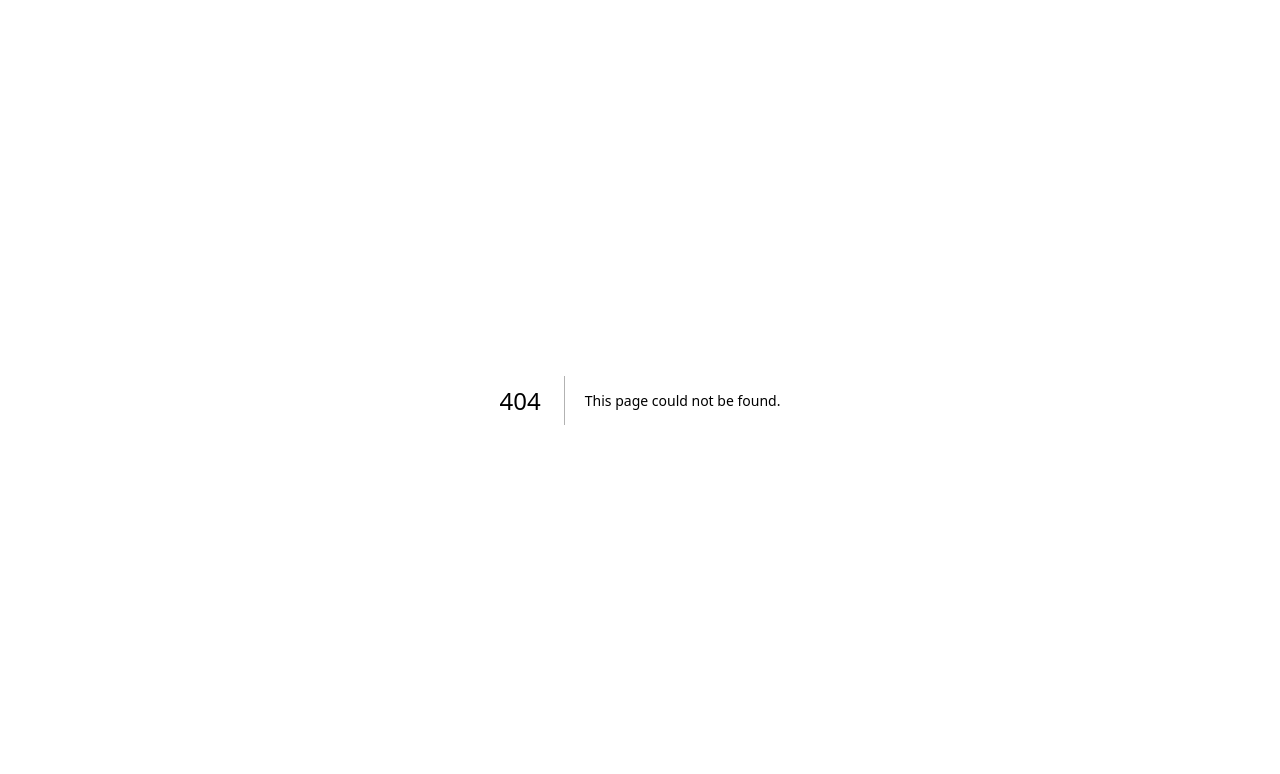
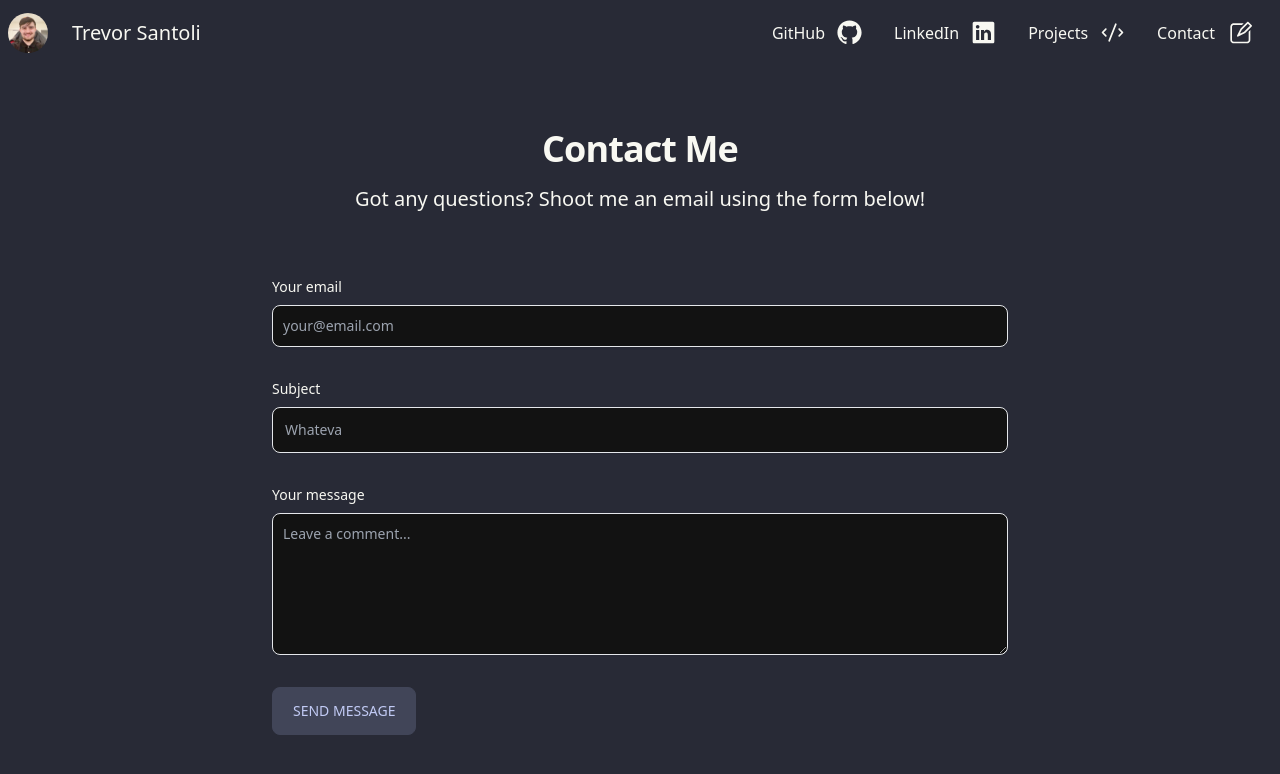
Before and after one commit to trevorichi/portfolio-website, a Next.js app in the folder portfolio/: page /components/Contact in a window 1280 px wide. Before the commit this address had no page. Shown: the top 774 px of the page. Built offline with nearby package versions, Linux system fonts and the light colour scheme.

Commit message:
got emails working for the app

```diff
--- a/portfolio/next.config.js
+++ b/portfolio/next.config.js
@@ -1,6 +1,6 @@
 /** @type {import('next').NextConfig} */
 const nextConfig = {
   reactStrictMode: true,
-}
+};
 
-module.exports = nextConfig
+module.exports = nextConfig;
--- a/portfolio/package.json
+++ b/portfolio/package.json
@@ -9,6 +9,7 @@
     "lint": "next lint"
   },
   "dependencies": {
+    "@sendgrid/mail": "^7.7.0",
     "@types/node": "18.15.11",
     "@types/react": "18.0.31",
     "@types/react-dom": "18.0.11",
@@ -19,6 +20,7 @@
     "react": "18.2.0",
     "react-dom": "18.2.0",
     "react-icons": "^4.8.0",
+    "theme-change": "^2.5.0",
     "three": "^0.150.1",
     "typescript": "5.0.2"
   },
--- /dev/null
+++ b/portfolio/src/pages/api/contact.ts
@@ -0,0 +1,21 @@
+import sendgrid from "@sendgrid/mail";
+
+sendgrid.setApiKey(process.env.SEND_GRID_API_KEY as string);
+
+export default function sendEmail(req: any, res: any) {
+  sendgrid
+    .send({
+      to: "trevorichi@gmail.com", // Your email where you'll receive emails
+      from: "trevor.santoli.portfolio.website@gmail.com", // your website email address here
+      subject: `Email from ${req.body.email}! Subject:${req.body.subject}`,
+      text: req.body.message,
+    })
+    .then(() => {
+      console.log("Email sent");
+    })
+    .catch((error) => {
+      console.error(error);
+    });
+
+  return res.status(200).json({ error: "" });
+}
--- /dev/null
+++ b/portfolio/src/pages/components/Contact.tsx
@@ -0,0 +1,119 @@
+import React, { useState } from "react";
+import Layout from "./Layout";
+import sendEmail from "../api/contact";
+
+type FormValues = {
+  email: string;
+  subject: string;
+  message: string;
+};
+
+export default function Contact() {
+  const [values, setValues] = useState<FormValues>({
+    email: "",
+    subject: "",
+    message: "",
+  });
+
+  const handleChange = (
+    e: React.ChangeEvent<HTMLInputElement | HTMLTextAreaElement>
+  ) => {
+    const { name, value } = e.target;
+    setValues({ ...values, [name]: value });
+  };
+
+  const handleSubmit = async (e: React.FormEvent<HTMLFormElement>) => {
+    e.preventDefault();
+
+    const res = await fetch("/api/contact", {
+      body: JSON.stringify({
+        email: values.email,
+        subject: values.subject,
+        message: values.message,
+      }),
+      headers: {
+        "Content-Type": "application/json",
+      },
+      method: "POST",
+    });
+
+    const { error } = await res.json();
+    if (error) {
+      console.log(error);
+      return;
+    }
+  };
+
+  return (
+    <>
+      <Layout>
+        <section className="py-8 lg:py-16 px-4 mx-auto max-w-screen-md">
+          <h2 className="mb-4 text-4xl tracking-tight font-extrabold text-center">
+            Contact Me
+          </h2>
+          <p className="mb-8 lg:mb-16 font-light text-center sm:text-xl">
+            Got any questions? Shoot me an email using the form below!
+          </p>
+          <form className="space-y-8" onSubmit={handleSubmit}>
+            <div>
+              <label htmlFor="email" className="block mb-2 text-sm font-medium">
+                Your email
+              </label>
+              <input
+                type="email"
+                id="email"
+                name="email"
+                value={values.email}
+                onChange={handleChange}
+                className="shadow-sm border text-sm rounded-lg focus:ring-primary-500 focus:border-primary-500 block w-full p-2.5"
+                placeholder="your@email.com"
+                required
+              />
+            </div>
+            <div>
+              <label
+                htmlFor="subject"
+                className="block mb-2 text-sm font-medium"
+              >
+                Subject
+              </label>
+              <input
+                type="text"
+                id="subject"
+                name="subject"
+                value={values.subject}
+                onChange={handleChange}
+                className="block p-3 w-full text-sm rounded-lg border shadow-sm focus:ring-primary-500 focus:border-primary-500"
+                placeholder="Whateva"
+                required
+              />
+            </div>
+            <div className="sm:col-span-2">
+              <label
+                htmlFor="message"
+                className="block mb-2 text-sm font-medium"
+              >
+                Your message
+              </label>
+              <textarea
+                id="message"
+                name="message"
+                value={values.message}
+                onChange={handleChange}
+                rows={6}
+                className="block p-2.5 w-full text-sm rounded-lg shadow-sm border focus:ring-primary-500 focus:border-primary-500"
+                placeholder="Leave a comment..."
+              ></textarea>
+            </div>
+            <button
+              type="submit"
+              className="btn py-3 px-5 text-sm font-medium text-center rounded-lg sm:w-fit hover:bg-primary-800 focus:ring-4 focus:outline-none focus:ring-primary-300"
+            >
+              Send message
+            </button>
+          </form>
+        </section>
+      </Layout>
+    </>
+  );
+}
--- a/portfolio/src/pages/components/Experience.tsx
+++ /dev/null
@@ -1,11 +0,0 @@
-import Layout from "./Layout";
-
-export default function Experience() {
-  return (
-    <>
-      <Layout>
-        <h1 className="bg-inherit">Testing</h1>
-      </Layout>
-    </>
-  );
-}
--- a/portfolio/src/pages/components/Home.tsx
+++ b/portfolio/src/pages/components/Home.tsx
@@ -1,13 +1,9 @@
 import Layout from "./Layout";
-import { RxArrowLeft } from "react-icons/Rx";
-
 export default function Home() {
   return (
     <>
       <Layout>
         <h1>Testing</h1>
-
-        <RxArrowLeft size={47}></RxArrowLeft>
       </Layout>
     </>
   );
--- a/portfolio/src/pages/components/Layout.tsx
+++ b/portfolio/src/pages/components/Layout.tsx
@@ -1,6 +1,5 @@
 import { Inter } from "next/font/google";
 import Navbar from "./NavBar";
-import Footer from "./Footer";
 
 const inter = Inter({ subsets: ["latin"] });
 
@@ -11,7 +10,7 @@ type LayoutProps = {
 export default function Layout({ children }: LayoutProps) {
   return (
     <div>
-      <Navbar />
+      <Navbar></Navbar>
       {children}
     </div>
   );
--- a/portfolio/src/pages/components/NavBar.tsx
+++ b/portfolio/src/pages/components/NavBar.tsx
@@ -1,6 +1,9 @@
 import Link from "next/link";
 import Image from "next/image";
-import { RxGithubLogo } from "react-icons/Rx";
+import { RxGithubLogo } from "react-icons/rx";
+import { RxLinkedinLogo } from "react-icons/rx";
+import { RxCode } from "react-icons/rx";
+import { RxPencil2 } from "react-icons/rx";
 
 export default function Navbar() {
   return (
@@ -8,11 +11,14 @@ export default function Navbar() {
       <div className="navbar bg-base-100">
         <div className="flex-1">
           <div className="avatar">
-            <div className="w-10 rounded-full hover:ring-2">
+            <div className="w-10 rounded-full hover:ring-2 hover:scale-105">
               <Link href="./Home">
                 <img src="/headshot.png" alt="me" />
               </Link>
             </div>
+          </div>
+          <div className="flex-1">
+            <h2 className="pl-6 text-xl">Trevor Santoli</h2>
           </div>
         </div>
         <div className="flex-none">
@@ -23,14 +29,30 @@ export default function Navbar() {
                 target="_blank"
                 rel="noreferrer"
               >
+                GitHub
                 <RxGithubLogo size={25}></RxGithubLogo>
               </a>
             </li>
             <li>
-              <Link href="./Projects">Projects</Link>
+              <a
+                href="https://www.linkedin.com/in/trevor-santoli-934197200/"
+                target="_blank"
+                rel="noreferrer"
+              >
+                LinkedIn
+                <RxLinkedinLogo size={25} />
+              </a>
             </li>
             <li>
-              <Link href="./Experience">Experience</Link>
+              <Link href="./Projects">
+                Projects<RxCode size={25}></RxCode>
+              </Link>
+            </li>
+            <li>
+              <Link href="./Contact">
+                Contact
+                <RxPencil2 size={25}></RxPencil2>
+              </Link>
             </li>
           </ul>
         </div>
--- a/portfolio/src/pages/components/Projects.tsx
+++ b/portfolio/src/pages/components/Projects.tsx
@@ -1,8 +1,6 @@
-import { GrLinkNext } from "react-icons/gr";
-import { GrLinkPrevious } from "react-icons/gr";
 import Layout from "./Layout";
-import { RxArrowLeft } from "react-icons/Rx";
-import { RxArrowRight } from "react-icons/Rx";
+import { RxArrowLeft } from "react-icons/rx";
+import { RxArrowRight } from "react-icons/rx";
 
 export default function Projects() {
   return (
--- a/portfolio/tailwind.config.js
+++ b/portfolio/tailwind.config.js
@@ -5,15 +5,7 @@ module.exports = {
     extend: {},
   },
   plugins: [require("daisyui")],
-
   daisyui: {
-    styled: true,
-    themes: true,
-    base: true,
-    utils: true,
-    logs: true,
-    rtl: false,
-    prefix: "",
-    darkTheme: "dark",
-  }
+    themes: ["dracula", "cymk"],
+  },
 };
```
Also changed, not shown: 1 other file (tests, documents, lock files or other folders).
